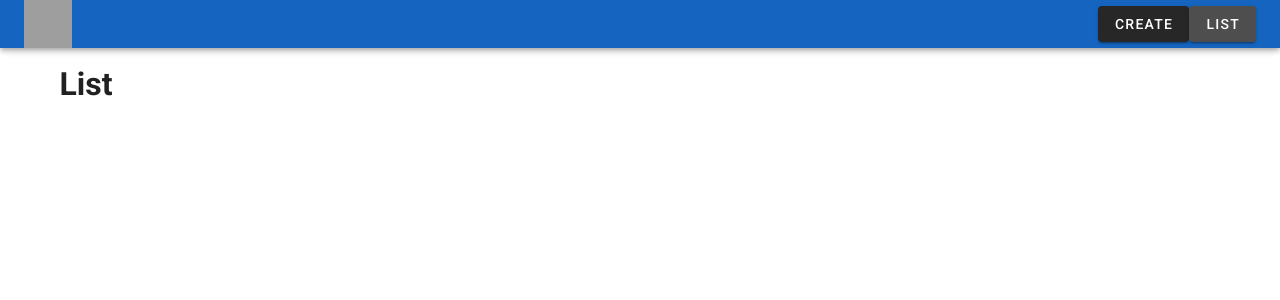
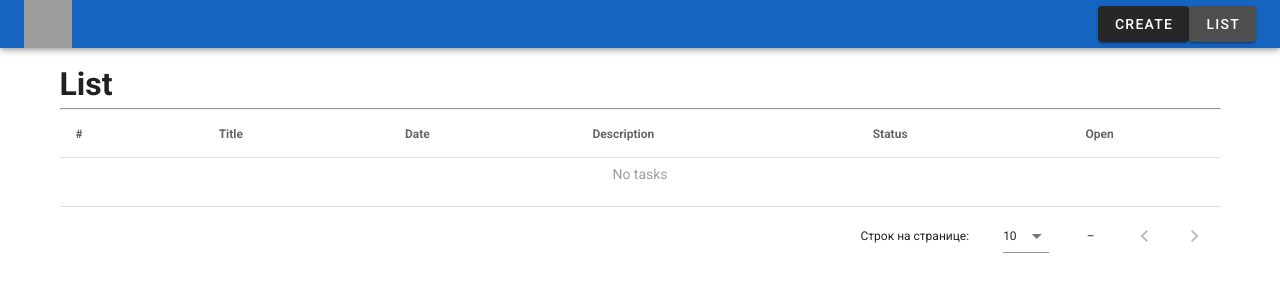
Before and after one commit to max2201/todo, a Vue app: page /list in a window 1280 px wide. Shown: the top 300 px of the page. Built offline with nearby package versions, Linux system fonts and the light colour scheme; grey boxes are pictures that could not be loaded.

Commit message:
List page + task page

```diff
--- a/src/router/index.js
+++ b/src/router/index.js
@@ -18,7 +18,7 @@ const routes = [
     component: List,
   },
   {
-    path: '/task:id',
+    path: '/task/:id',
     name: 'Task',
     component: Task,
   },
--- a/src/store/index.js
+++ b/src/store/index.js
@@ -12,12 +12,30 @@ export default new Vuex.Store({
       state.tasks.push(task);
       localStorage.setItem('tasks', JSON.stringify(state.tasks));
     },
+    updateTask(state, {
+      id, title, chips, description, date,
+    }) {
+      const tasks = state.tasks.concat();
+      const idx = tasks.findIndex((t) => t.id === id);
+      const task = tasks[idx];
+      const status = new Date(date) > new Date() ? 'active' : 'outdated';
+      tasks[idx] = {
+        ...task, date, title, description, chips, status,
+      };
+      state.tasks = tasks;
+      localStorage.setItem('tasks', JSON.stringify(state.tasks));
+    },
   },
   actions: {
     createTask({ commit }, task) {
       commit('createTask', task);
     },
+    updateTask({ commit }, task) {
+      commit('updateTask', task);
+    },
   },
-  modules: {
+  getters: {
+    tasks: (state) => state.tasks,
+    taskById: (s) => (id) => s.tasks.find((t) => t.id === id),
   },
 });
--- a/src/views/List.vue
+++ b/src/views/List.vue
@@ -1,13 +1,99 @@
 <template>
-    <h1>List</h1>
+    <div>
+<h1>List</h1>
+      <hr>
+
+<!--      <v-data-table v-if="tasks.length"-->
+<!--        :headers="headers"-->
+<!--        :items="tasks"-->
+<!--        :items-per-page="5"-->
+<!--      >-->
+<!--        <template v-slot:item.actions="{ item }">-->
+<!--          <v-icon-->
+<!--            small-->
+<!--            class="mr-2"-->
+<!--            @click="editItem(item)"-->
+<!--          >-->
+<!--            mdi-pencil-->
+<!--          </v-icon>-->
+<!--          <v-icon-->
+<!--            small-->
+<!--            @click="deleteItem(item)"-->
+<!--          >-->
+<!--            mdi-delete-->
+<!--          </v-icon>-->
+<!--        </template>-->
+<!--      </v-data-table>-->
+<!--      <p v-else>No tasks</p>-->
+
+
+<!--<v-simple-table>-->
+<!--  <thead>-->
+<!--  <tr>-->
+<!--    <th>#</th>-->
+<!--    <th>Title</th>-->
+<!--    <th>Date</th>-->
+<!--    <th>Description</th>-->
+<!--    <th>Status</th>-->
+<!--    <th>Open</th>-->
+<!--  </tr>-->
+<!--  </thead>-->
+<!--  <tbody>-->
+<!--<tr v-for="(task, idx) of tasks"-->
+<!--:key="task.id"-->
+<!--&gt;-->
+<!--  <td>{{idx+1}}</td>-->
+<!--  <td>{{task.title}}</td>-->
+<!--  <td>{{task.date}}</td>-->
+<!--  <td><div>{{task.description}}</div></td>-->
+<!--  <td>{{task.status}}</td>-->
+<!--  <td><v-btn to="'/task/' + task.id">Open</v-btn></td>-->
+<!--</tr>-->
+<!--  </tbody>-->
+<!--</v-simple-table>-->
+
+      <v-data-table
+        :headers="headers"
+        :items="tasks"
+      >
+          <template v-slot:item.actions="{item}">
+          <v-btn :to="/task/+ item.id">Open</v-btn>
+          </template>
+        <template v-slot:item.description="{item}">
+          <div class="text">{{item.description}}</div>
+        </template>
+        <template v-slot:no-data>
+          <p>No tasks</p>
+        </template>
+      </v-data-table>
+</div>
 </template>
 
 <script>
 export default {
-  name: 'List',
+  data: () => ({
+    headers: [
+      { text: '#', value: 'id' },
+      { text: 'Title', value: 'title' },
+      { text: 'Date', value: 'date' },
+      { text: 'Description', value: 'description' },
+      { text: 'Status', value: 'status' },
+      { text: 'Open', value: 'actions', sortable: false },
+    ],
+  }),
+  computed: {
+    tasks() {
+      return this.$store.getters.tasks;
+    },
+  },
 };
 </script>
 
 <style scoped>
-
+.text{
+  white-space: nowrap;
+  text-overflow: ellipsis;
+  overflow: hidden;
+  max-width: 400px;
+  }
 </style>
--- a/src/views/Task.vue
+++ b/src/views/Task.vue
@@ -1,11 +1,112 @@
 <template>
-  <h1>Task</h1>
+  <v-row>
+    <v-col v-if="task" md="6" offset="3">
+      <h1>{{this.task.title}}</h1>
+
+      <v-form @submit.prevent="submitHandler">
+        <v-text-field
+          v-model="title"
+          :counter="100"
+          label="Title"
+          required
+        ></v-text-field>
+
+        <v-combobox
+          v-model="chips"
+          chips
+          clearable
+          label="Task tags"
+          multiple
+        >
+          <template v-slot:selection="{ item }">
+            <v-chip
+              close
+              @click:close="remove(item)"
+            >
+              <strong>{{ item }}</strong>&nbsp;
+            </v-chip>
+          </template>
+        </v-combobox>
+
+        <v-textarea
+          v-model="description"
+          label="Task description"
+          counter
+          maxlength="2048"
+          auto-grow
+          rows="1"
+        ></v-textarea>
+
+
+        <v-menu
+          v-model="menu2"
+          :nudge-right="150"
+          transition="scale-transition"
+          min-width="290px"
+        >
+          <template v-slot:activator="{ on, attrs }">
+            <v-text-field
+              v-model="date"
+              label="Date"
+              readonly
+              v-bind="attrs"
+              v-on="on"
+            ></v-text-field>
+          </template>
+          <v-date-picker v-model="date" @input="menu2 = false"></v-date-picker>
+        </v-menu>
+        <v-btn color="yellow" type="submit">Update</v-btn>
+        <v-btn color="green" type="submit">Complete</v-btn>
+        <v-btn color="red" type="submit">Remove</v-btn>
+      </v-form>
+    </v-col>
+    <p v-else>Task not found</p>
+  </v-row>
 </template>
 
 <script>
 export default {
   name: 'Task',
+  computed: {
+    task() {
+      return this.$store.getters.taskById(+this.$route.params.id);
+    },
+  },
+  data() {
+    return {
+
+      date: new Date().toISOString().substr(0, 10),
+      menu2: false,
+      chips: [],
+      description: '',
+      title: '',
+
+    };
+  },
+  mounted() {
+    this.description = this.task.description;
+    this.title = this.task.title;
+    this.chips = this.task.tags;
+    this.date = this.task.date;
+  },
+  methods: {
+    submitHandler() {
+      this.$store.dispatch('updateTask', {
+        id: this.task.id,
+        title: this.title,
+        description: this.description,
+        date: this.date,
+        chips: this.chips,
+      });
+      this.$router.push('/list');
+    },
+    remove(item) {
+      this.chips.splice(this.chips.indexOf(item), 1);
+      this.chips = [...this.chips];
+    },
+  },
 };
+
 </script>
 
 <style scoped>
```
